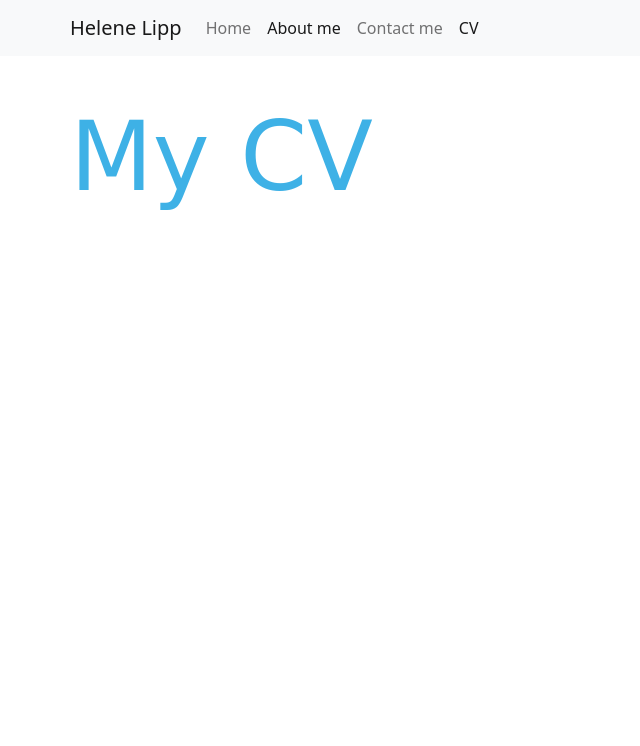
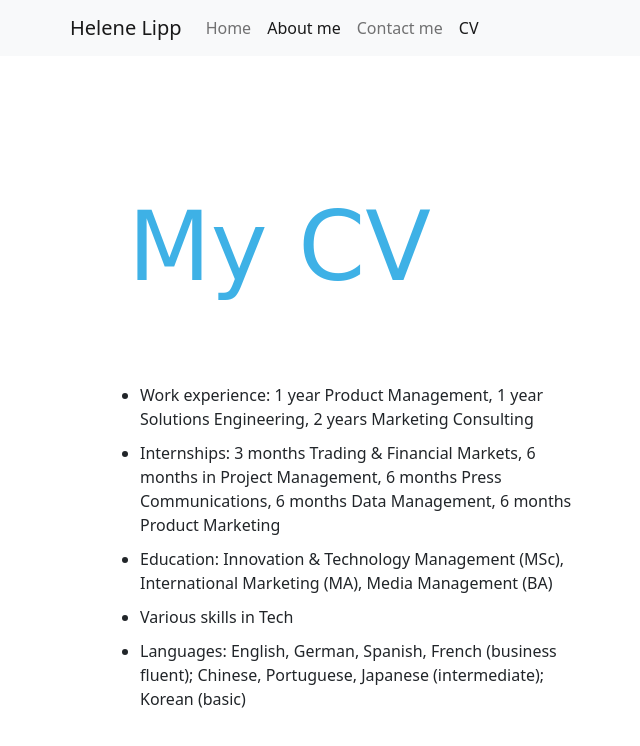
Before and after one commit to HeleneLi/Helene-lipp-Homepage-Draft, a website: page cv.html in a window 1280 px wide. Shown: the whole page, without its empty margins (12-652 px from the left). Drawn offline with nearby package versions, Linux system fonts and the light colour scheme.

Commit message:
pictures

```diff
--- a/cv.html
+++ b/cv.html
@@ -11,7 +11,7 @@
     integrity="sha384-b5kHyXgcpbZJO/tY9Ul7kGkf1S0CWuKcCD38l8YkeH8z8QjE0GmW1gYU5S9FOnJ0"
     crossorigin="anonymous"></script>
   <link rel="stylesheet" href="style.css" />
-  <title>About Helene Lipp</title>
+  <title>Milestones Helene Lipp</title>
 </head>
 
 <body>
@@ -45,6 +45,13 @@
       <div class="col-6">
         <div class="cv-section content">
           <h1 class="mb-5">My CV</h1>
+          <ul>
+            <li>Work experience: 1 year Product Management, 1 year Solutions Engineering, 2 years Marketing Consulting</li>
+            <li>Internships: 3 months Trading & Financial Markets, 6 months in Project Management, 6 months Press Communications, 6 months Data Management, 6 months Product Marketing</li>
+            <li>Education: Innovation & Technology Management (MSc), International Marketing (MA), Media Management (BA)</li>
+            <li>Various skills in Tech</li>
+            <li>Languages: English, German, Spanish, French (business fluent); Chinese, Portuguese, Japanese (intermediate); Korean (basic)</li>
+          </ul>
     </div>
     </body>
     </html>
--- a/style.css
+++ b/style.css
@@ -96,6 +96,20 @@ p {
   margin: 10px;
 }
 
+.cv-section {
+  padding: 20px 20px;
+}
+
+.cv-section h1 {
+  margin: 20px 0;
+  padding: 30px;
+}
+
+.cv-section li {
+  margin: 10px;
+  padding: 20px, 0;
+}
+
 .portfolio {
   padding: 40px 20px;
 }
```
Also changed, not shown: about.html (+11 -6 lines).
